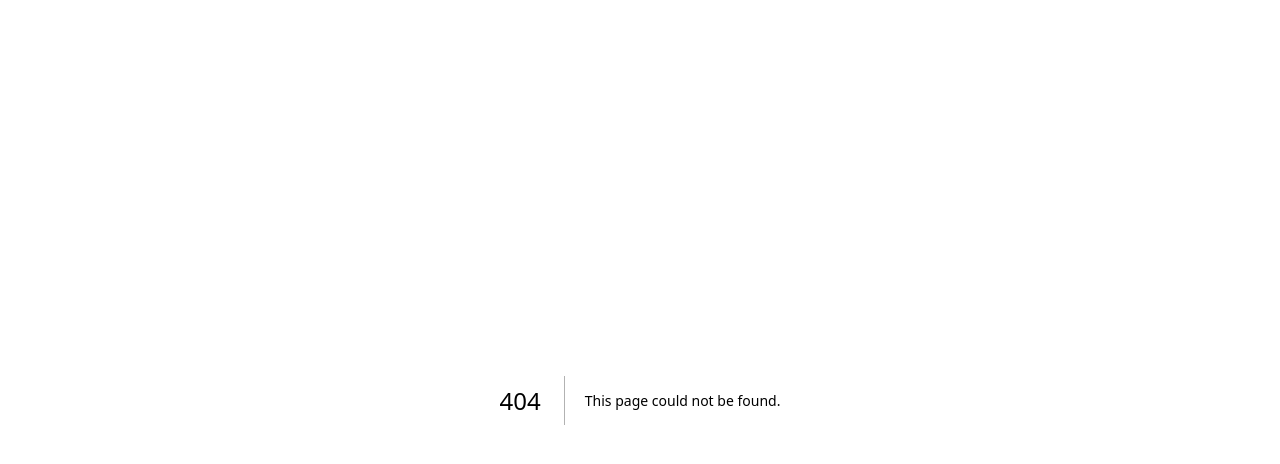
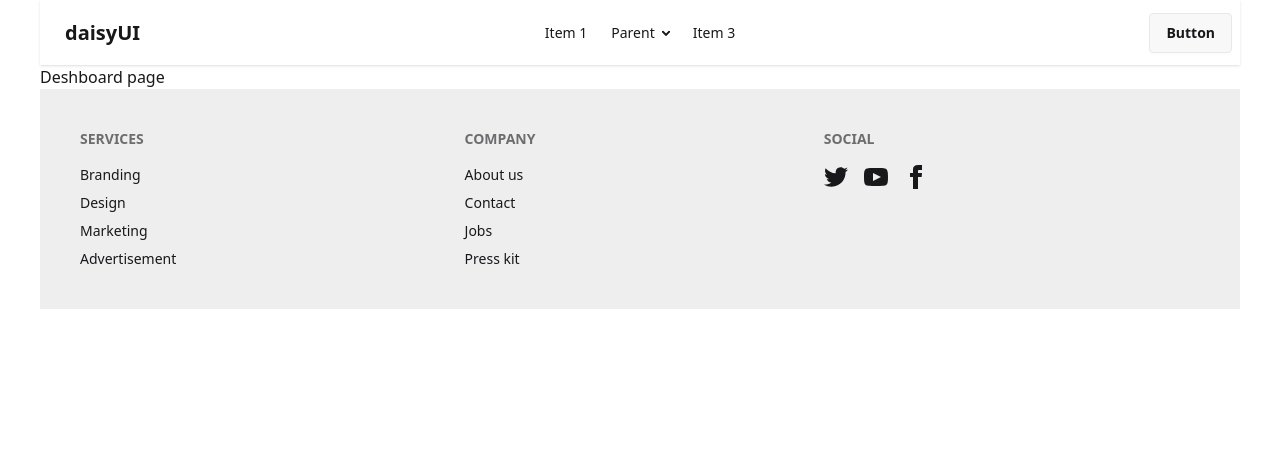
Before and after one commit to codermdshakil/explore-nextjs, a Next.js app in the folder nextjs-my-app/: page /deshboard in a window 1280 px wide. Before the commit this address had no page. Shown: the top 464 px of the page. Built offline with nearby package versions, Linux system fonts and the light colour scheme.

Commit message:
Learn : Group Routing

```diff
--- /dev/null
+++ b/nextjs-my-app/src/app/(AdminLayout)/deshboard/admin/page.jsx
@@ -0,0 +1,9 @@
+const AdminPage = () => {
+  return (
+    <div className="min-h-screen">
+      <h1> This is admin page </h1>
+    </div>
+  );
+};
+
+export default AdminPage;
--- /dev/null
+++ b/nextjs-my-app/src/app/(AdminLayout)/deshboard/layout.jsx
@@ -0,0 +1,12 @@
+import Footer from "@/shared/Footer/page";
+
+const AdminDeshBoard = ({children}) => {
+  return (
+    <div>
+      {children}
+      <Footer/>
+    </div>
+  );
+};
+
+export default AdminDeshBoard;
--- /dev/null
+++ b/nextjs-my-app/src/app/(AdminLayout)/deshboard/page.jsx
@@ -0,0 +1,9 @@
+const DeshboardPage = () => {
+  return (
+    <div>
+      <h1>Deshboard page</h1>
+    </div>
+  );
+};
+
+export default DeshboardPage;
--- /dev/null
+++ b/nextjs-my-app/src/app/(AdminLayout)/deshboard/user/page.jsx
@@ -0,0 +1,9 @@
+const UserPage = () => {
+  return (
+    <div>
+      <h1>This is user page</h1>
+    </div>
+  );
+};
+
+export default UserPage;
--- a/nextjs-my-app/src/app/globals.css
+++ b/nextjs-my-app/src/app/globals.css
@@ -1,4 +1,6 @@
 @import "tailwindcss";
+@plugin "daisyui";
+
 
 
 .container{
--- a/nextjs-my-app/src/app/layout.js
+++ /dev/null
@@ -1,29 +0,0 @@
-import { Geist, Geist_Mono } from "next/font/google";
-import "./globals.css";
-
-const geistSans = Geist({
-  variable: "--font-geist-sans",
-  subsets: ["latin"],
-});
-
-const geistMono = Geist_Mono({
-  variable: "--font-geist-mono",
-  subsets: ["latin"],
-});
-
-export const metadata = {
-  title: "Create Next App",
-  description: "Generated by create next app",
-};
-
-export default function RootLayout({ children }) {
-  return (
-    <html lang="en">
-      <body
-        className={`${geistSans.variable} ${geistMono.variable} antialiased`}
-      >
-        {children}
-      </body>
-    </html>
-  );
-}
--- /dev/null
+++ b/nextjs-my-app/src/app/layout.jsx
@@ -0,0 +1,21 @@
+import Header from "@/shared/Header/page";
+import "./globals.css";
+
+
+export const metadata = {
+  title: "Create Next App",
+  description: "Generated by create next app",
+};
+
+export default function RootLayout({ children }) {
+  return (
+    <html lang="en">
+      <body >
+        <div className="container">
+          <Header />
+          {children}
+        </div>
+      </body>
+    </html>
+  );
+}
--- a/nextjs-my-app/src/components/Counter/counter.jsx
+++ b/nextjs-my-app/src/components/Counter/counter.jsx
@@ -1,17 +1,20 @@
-
-"use client"
+"use client";
 
 import { useState } from "react";
 
 const CounterPage = () => {
-
-  const [count, setCount] = useState(0)
+  const [count, setCount] = useState(0);
 
   return (
-    <div>
+    <div className="min-h-screen">
       <h3>Count : {count}</h3>
-      <button className="p-2 border-2 border-blue-600" onClick={() => setCount(count + 1)} >Increase</button>
-      <button className="p-2 border-2 border-blue-600" onClick={() => setCount(count - 1)} >Decrease</button>
+      <button className="btn btn-primary" onClick={() => setCount(count + 1)}>
+        Increase
+      </button>
+      <button className="btn btn-error" onClick={() => setCount(count - 1)}>
+        Decrease
+      </button>
+
     </div>
   );
 };
--- /dev/null
+++ b/nextjs-my-app/src/shared/Footer/page.jsx
@@ -0,0 +1,59 @@
+const Footer = () => {
+  return (
+    <div>
+      <footer className="footer sm:footer-horizontal bg-base-300 text-base-content p-10">
+        <nav>
+          <h6 className="footer-title">Services</h6>
+          <a className="link link-hover">Branding</a>
+          <a className="link link-hover">Design</a>
+          <a className="link link-hover">Marketing</a>
+          <a className="link link-hover">Advertisement</a>
+        </nav>
+        <nav>
+          <h6 className="footer-title">Company</h6>
+          <a className="link link-hover">About us</a>
+          <a className="link link-hover">Contact</a>
+          <a className="link link-hover">Jobs</a>
+          <a className="link link-hover">Press kit</a>
+        </nav>
+        <nav>
+          <h6 className="footer-title">Social</h6>
+          <div className="grid grid-flow-col gap-4">
+            <a>
+              <svg
+                xmlns="http://www.w3.org/2000/svg"
+                width="24"
+                height="24"
+                viewBox="0 0 24 24"
+                className="fill-current">
+                <path d="M24 4.557c-.883.392-1.832.656-2.828.775 1.017-.609 1.798-1.574 2.165-2.724-.951.564-2.005.974-3.127 1.195-.897-.957-2.178-1.555-3.594-1.555-3.179 0-5.515 2.966-4.797 6.045-4.091-.205-7.719-2.165-10.148-5.144-1.29 2.213-.669 5.108 1.523 6.574-.806-.026-1.566-.247-2.229-.616-.054 2.281 1.581 4.415 3.949 4.89-.693.188-1.452.232-2.224.084.626 1.956 2.444 3.379 4.6 3.419-2.07 1.623-4.678 2.348-7.29 2.04 2.179 1.397 4.768 2.212 7.548 2.212 9.142 0 14.307-7.721 13.995-14.646.962-.695 1.797-1.562 2.457-2.549z"></path>
+              </svg>
+            </a>
+            <a>
+              <svg
+                xmlns="http://www.w3.org/2000/svg"
+                width="24"
+                height="24"
+                viewBox="0 0 24 24"
+                className="fill-current">
+                <path d="M19.615 3.184c-3.604-.246-11.631-.245-15.23 0-3.897.266-4.356 2.62-4.385 8.816.029 6.185.484 8.549 4.385 8.816 3.6.245 11.626.246 15.23 0 3.897-.266 4.356-2.62 4.385-8.816-.029-6.185-.484-8.549-4.385-8.816zm-10.615 12.816v-8l8 3.993-8 4.007z"></path>
+              </svg>
+            </a>
+            <a>
+              <svg
+                xmlns="http://www.w3.org/2000/svg"
+                width="24"
+                height="24"
+                viewBox="0 0 24 24"
+                className="fill-current">
+                <path d="M9 8h-3v4h3v12h5v-12h3.642l.358-4h-4v-1.667c0-.955.192-1.333 1.115-1.333h2.885v-5h-3.808c-3.596 0-5.192 1.583-5.192 4.615v3.385z"></path>
+              </svg>
+            </a>
+          </div>
+        </nav>
+      </footer>
+    </div>
+  );
+};
+
+export default Footer;
--- /dev/null
+++ b/nextjs-my-app/src/shared/Header/page.jsx
@@ -0,0 +1,78 @@
+const Header = () => {
+  return (
+    <div>
+      <div className="navbar bg-base-100 shadow-sm">
+        <div className="navbar-start">
+          <div className="dropdown">
+            <div tabIndex={0} role="button" className="btn btn-ghost lg:hidden">
+              <svg
+                xmlns="http://www.w3.org/2000/svg"
+                className="h-5 w-5"
+                fill="none"
+                viewBox="0 0 24 24"
+                stroke="currentColor">
+                {" "}
+                <path
+                  strokeLinecap="round"
+                  strokeLinejoin="round"
+                  strokeWidth="2"
+                  d="M4 6h16M4 12h8m-8 6h16"
+                />{" "}
+              </svg>
+            </div>
+            <ul
+              tabIndex={0}
+              className="menu menu-sm dropdown-content bg-base-100 rounded-box z-1 mt-3 w-52 p-2 shadow">
+              <li>
+                <a>Item 1</a>
+              </li>
+              <li>
+                <a>Parent</a>
+                <ul className="p-2">
+                  <li>
+                    <a>Submenu 1</a>
+                  </li>
+                  <li>
+                    <a>Submenu 2</a>
+                  </li>
+                </ul>
+              </li>
+              <li>
+                <a>Item 3</a>
+              </li>
+            </ul>
+          </div>
+          <a className="btn btn-ghost text-xl">daisyUI</a>
+        </div>
+        <div className="navbar-center hidden lg:flex">
+          <ul className="menu menu-horizontal px-1">
+            <li>
+              <a>Item 1</a>
+            </li>
+            <li>
+              <details>
+                <summary>Parent</summary>
+                <ul className="p-2">
+                  <li>
+                    <a>Submenu 1</a>
+                  </li>
+                  <li>
+                    <a>Submenu 2</a>
+                  </li>
+                </ul>
+              </details>
+            </li>
+            <li>
+              <a>Item 3</a>
+            </li>
+          </ul>
+        </div>
+        <div className="navbar-end">
+          <a className="btn">Button</a>
+        </div>
+      </div>
+    </div>
+  );
+};
+
+export default Header;
```
Also changed, not shown: nextjs-my-app/package.json (+5 -4 lines), 1 other file (tests, documents, lock files or other folders).
